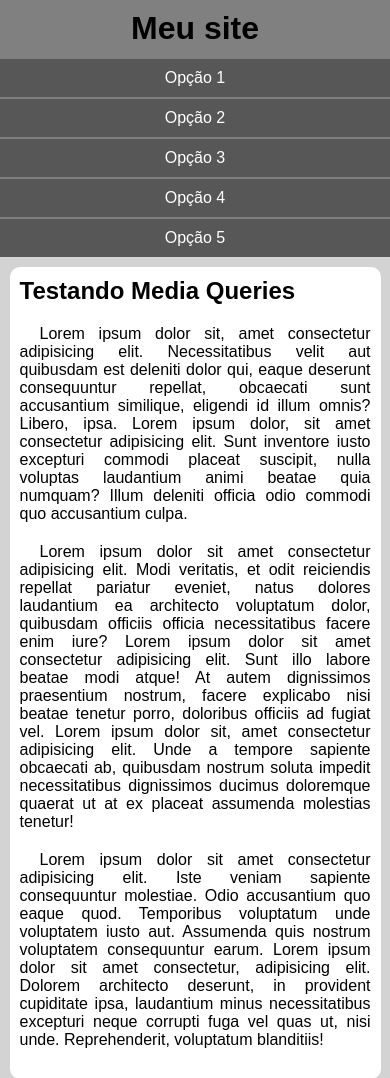
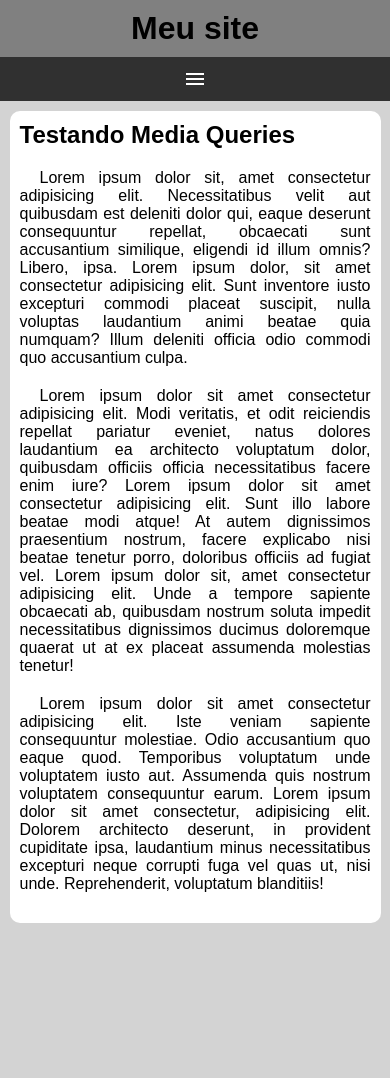
Before and after one commit to PadawanXXVI/01-html-css, a plain HTML site: page modulo-04/exercicio03/mq005/index.html in a window 390 px wide. After the commit the page ends 923 px from the top, so only its background shows below. Drawn offline with nearby package versions, Linux system fonts and the light colour scheme.

Commit message:
Menu para Mobile
Usando o ícone de menu para dispositivos mobile

```diff
--- a/modulo-04/exercicio03/mq005/estilos/style.css
+++ b/modulo-04/exercicio03/mq005/estilos/style.css
@@ -15,8 +15,20 @@ h1 {
     padding: 10px;
     text-align: center;
 }
+.material-symbols-outlined {
+    color: white;
+    display: block;
+    background-color: rgb(48, 48, 48);
+    text-align: center;
+    padding: 10px;
+    cursor: pointer;
+}
+.material-symbols-outlined:hover {
+    background-color: white;
+    color: black;
+}
 menu {
-    display: block;
+    display: none;
 }
 menu > ul {
     list-style-type: none;
--- a/modulo-04/exercicio03/mq005/index.html
+++ b/modulo-04/exercicio03/mq005/index.html
@@ -4,12 +4,14 @@
     <meta charset="UTF-8">
     <meta name="viewport" content="width=device-width, initial-scale=1.0">
     <title>Menu responsivo</title>
+    <link rel="stylesheet" href="https://fonts.googleapis.com/css2?family=Material+Symbols+Outlined:opsz,wght,FILL,GRAD@24,400,0,0" />
     <link rel="stylesheet" href="estilos/style.css">
 </head>
 <body>
     <header>
         <h1>Meu site</h1>
-            <menu>
+        <span class="material-symbols-outlined" onclick="clickMenu()">menu</span>
+            <menu id="itens">
                 <ul>
                     <li><a href="#">Opção 1</a></li>
                     <li><a href="#">Opção 2</a></li>
@@ -27,5 +29,14 @@
         <p>Lorem ipsum dolor sit amet consectetur adipisicing elit. Iste veniam sapiente consequuntur molestiae. Odio accusantium quo eaque quod. Temporibus voluptatum unde voluptatem iusto aut. Assumenda quis nostrum voluptatem consequuntur earum. Lorem ipsum dolor sit amet consectetur, adipisicing elit. Dolorem architecto deserunt, in provident cupiditate ipsa, laudantium minus necessitatibus excepturi neque corrupti fuga vel quas ut, nisi unde. Reprehenderit, voluptatum blanditiis!</p>
        </article>
     </main>
+    <script>
+        function clickMenu() {
+            if (itens.style.display == 'block') {
+                itens.style.display = 'none';
+            } else {
+                itens.style.display = 'block';
+            }
+        }
+    </script>
 </body>
 </html>
```
